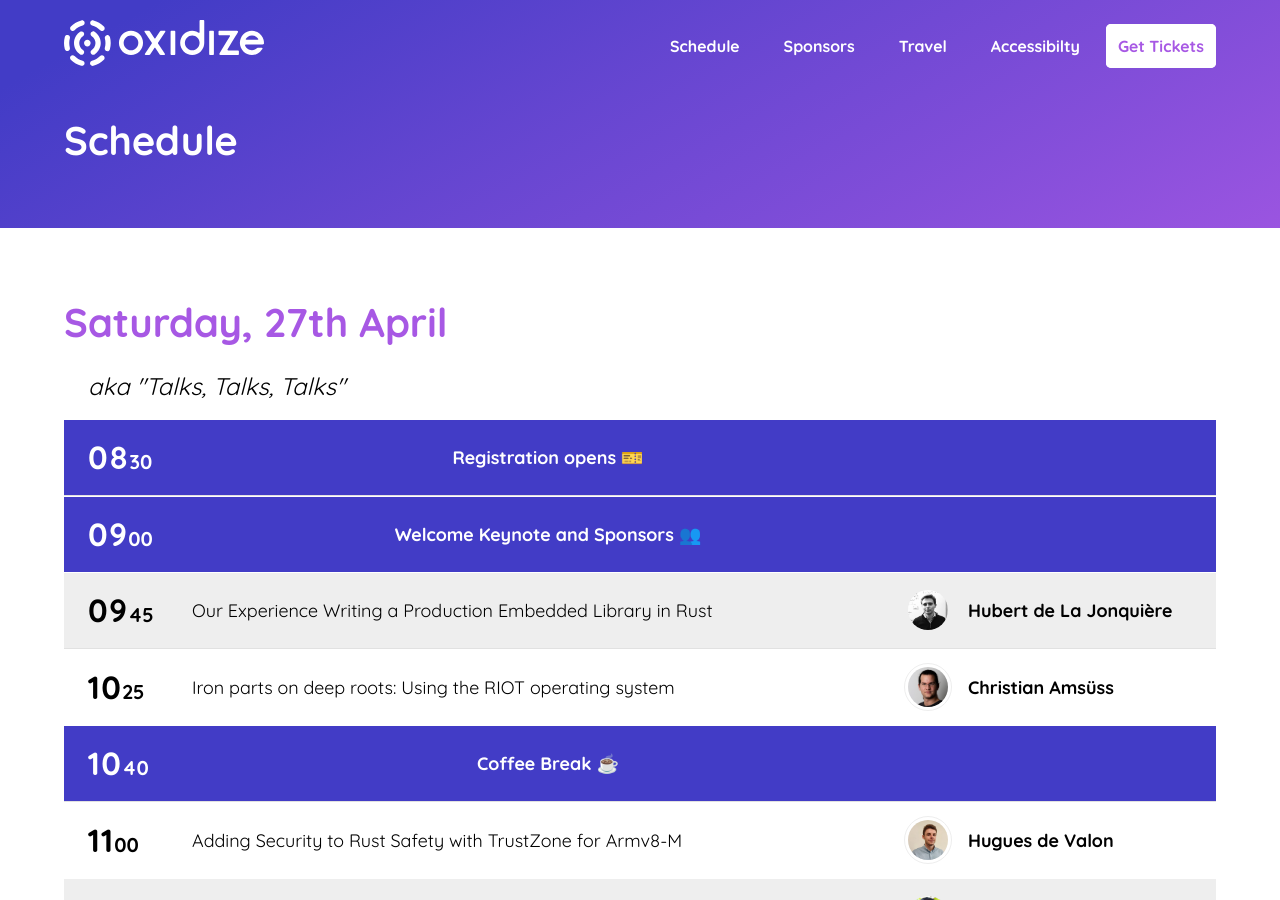
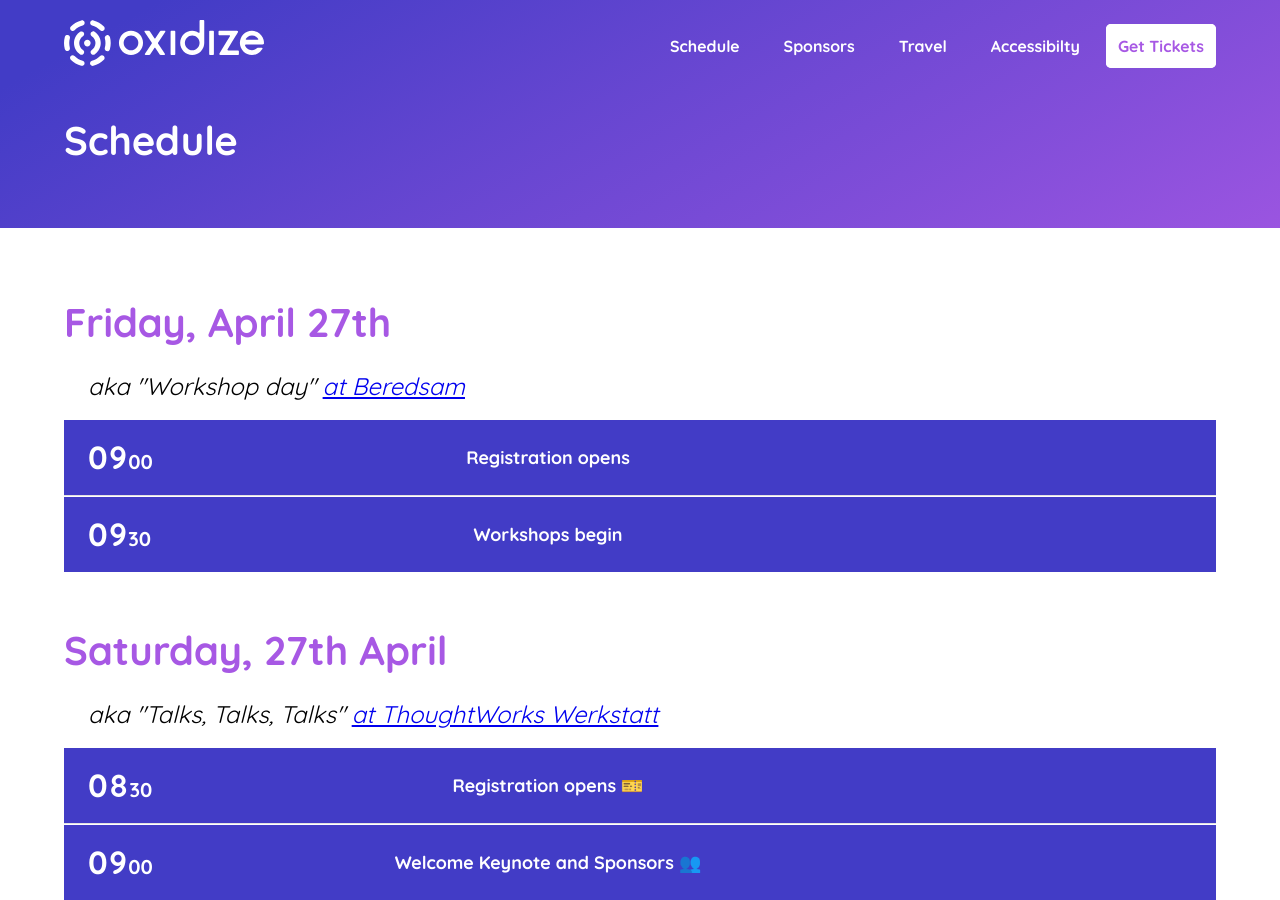
Before and after one commit to ferrous-systems/2019.oxidizeconf.com, a Jekyll site: the page built from _pages/schedule.md, in a window 1280 px wide and 900 px high. Built offline with Jekyll 4.4.1, drawn with Linux system fonts in a browser that asks for light colours; some of the changed text lies outside the part shown.

Commit message:
Final schedule

```diff
--- a/_data/schedule.yml
+++ b/_data/schedule.yml
@@ -1,5 +1,12 @@
+- day: Friday, April 27th
+  theme: 'aka "Workshop day" <a href="/#venues">at Beredsam</a>'
+  sessions:
+    - title: Registration opens
+      time: 0900
+    - title: Workshops begin
+      time: 0930
 - day: Saturday, 27th April
-  theme: aka "Talks, Talks, Talks"
+  theme: 'aka "Talks, Talks, Talks" <a href="/#venues">at ThoughtWorks Werkstatt</a>'
   sessions:
     - title: Registration opens 🎫
       time: 0830
@@ -87,5 +94,11 @@
       time: 1830
 
 - day: Sunday and Monday, 28-29th April
-  theme: aka "Working hard all day in the shop"
+  theme: 'aka "Working hard all day in the shop" <a href="/#venues">at co.up</a>'
   sessions:
+    - title: Introduction
+      time: 0900
+    - title: Project highlights
+      time: 0915
+    - title: Hacking!
+      time: 1000
```
